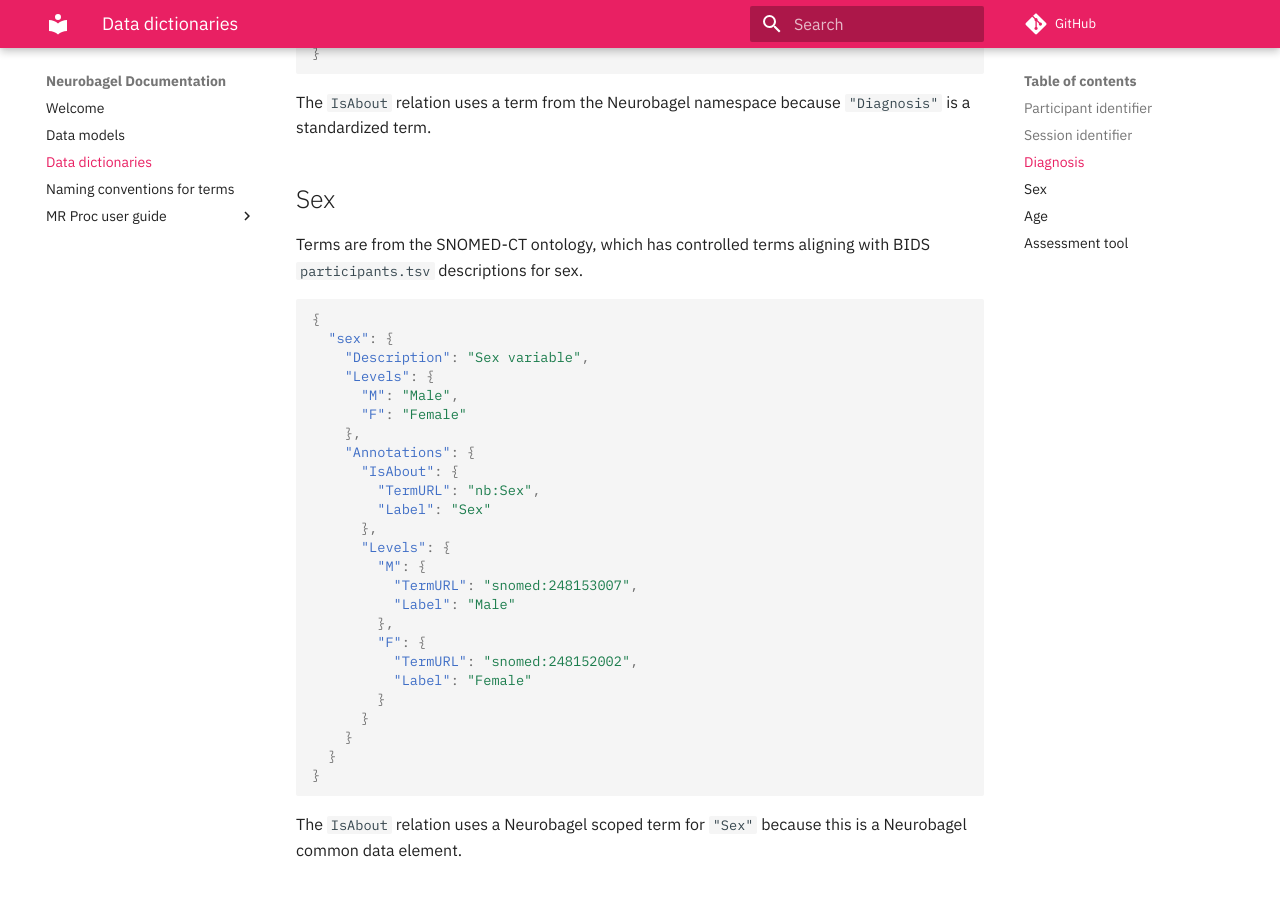
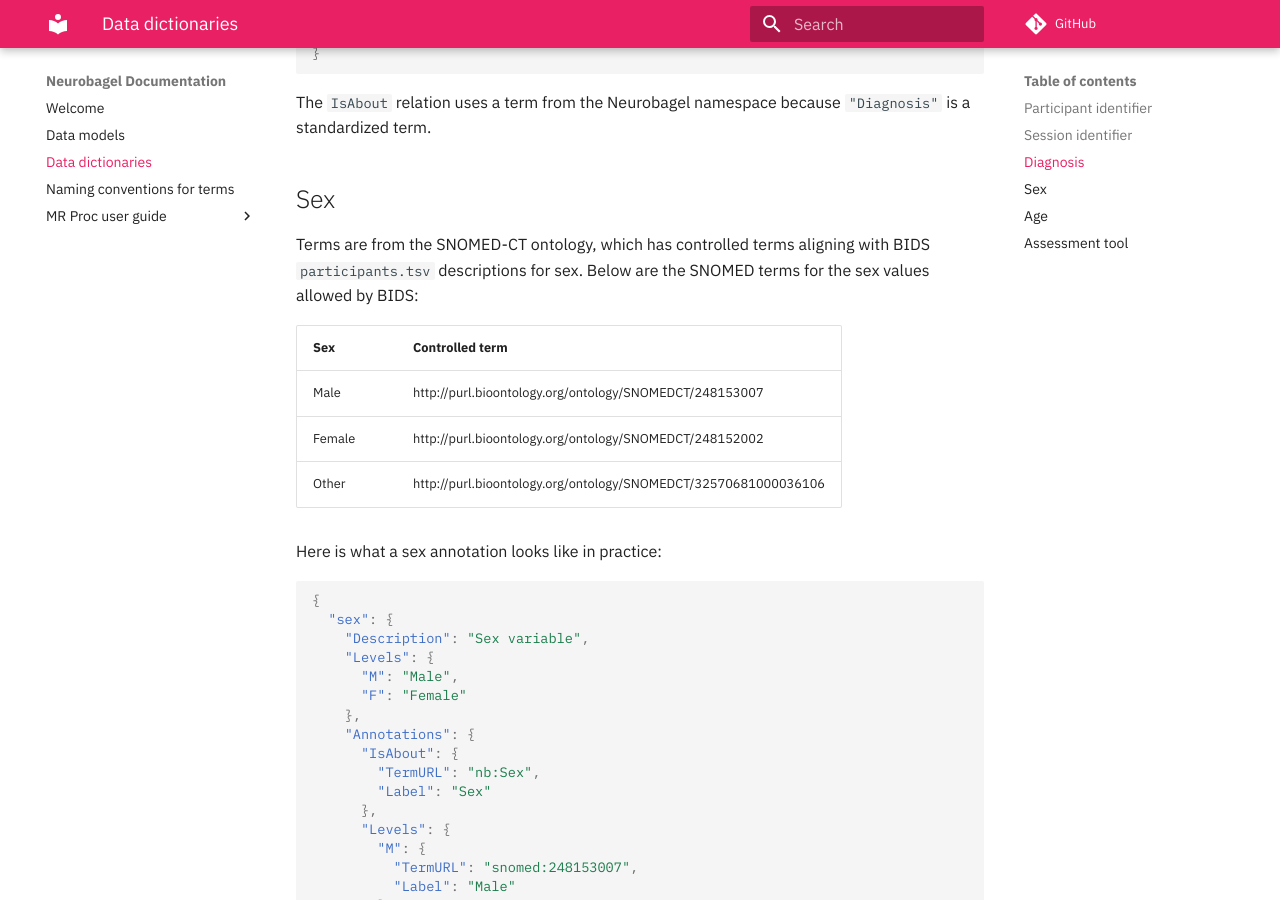
Before and after one commit to neurobagel/documentation, an MkDocs documentation site: the page built from docs/dictionaries.md, in a window 1280 px wide and 900 px high, scrolled down 2494 px. Built offline with MkDocs 1.6.1 and Material for MkDocs 9.7.7, drawn with Linux system fonts in a browser that asks for light colours; comment, search, counter and statistics services are not loaded.

Commit message:
add table with URIs for BIDS sex values

````diff
--- a/docs/dictionaries.md
+++ b/docs/dictionaries.md
@@ -116,7 +116,15 @@ The `IsAbout` relation uses a term from the Neurobagel namespace because
 
 ## Sex
 
-Terms are from the SNOMED-CT ontology, which has controlled terms aligning with BIDS `participants.tsv` descriptions for sex.
+Terms are from the SNOMED-CT ontology, which has controlled terms aligning with BIDS `participants.tsv` descriptions for sex.  Below are the SNOMED terms for the sex values allowed by BIDS:
+
+| Sex    | Controlled term                                                 |
+| ------ | --------------------------------------------------------------- |
+| Male   | http://purl.bioontology.org/ontology/SNOMEDCT/248153007         |
+| Female | http://purl.bioontology.org/ontology/SNOMEDCT/248152002         |
+| Other  | http://purl.bioontology.org/ontology/SNOMEDCT/32570681000036106 |
+
+Here is what a sex annotation looks like in practice:
 
 ```json
 {
````
